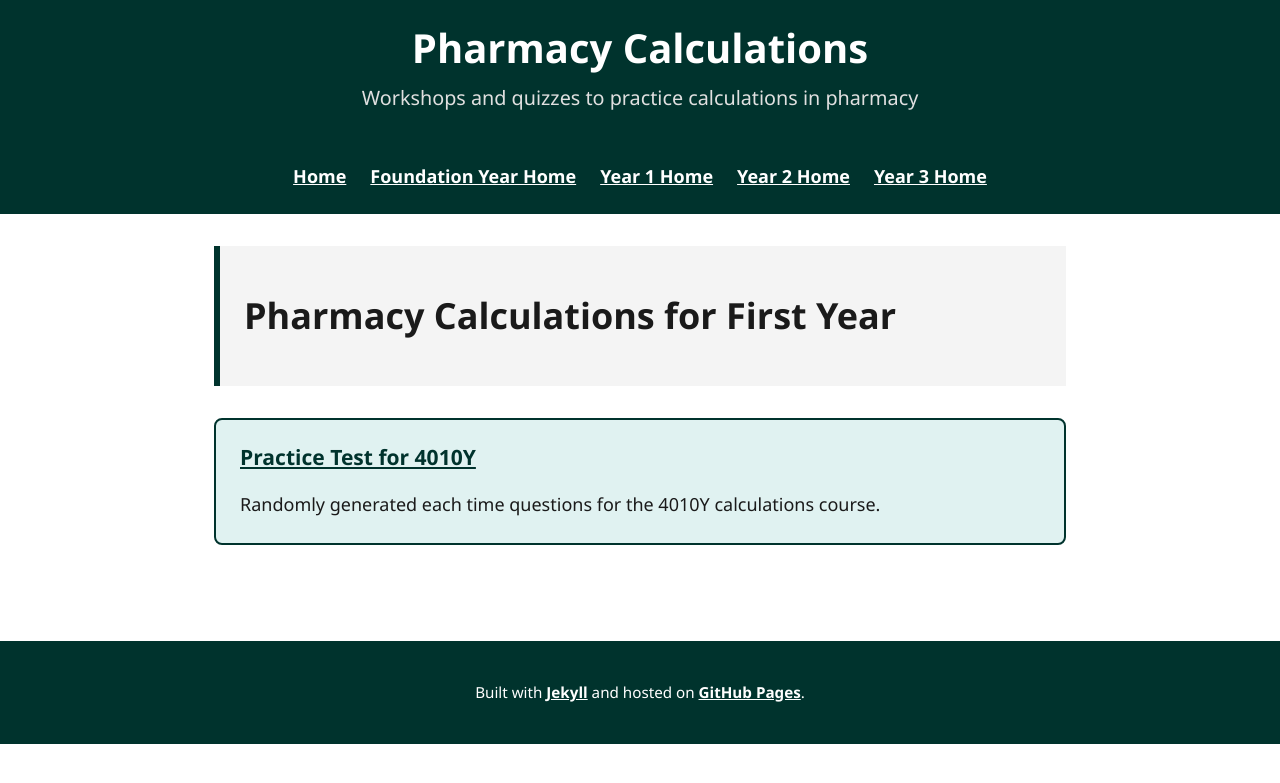
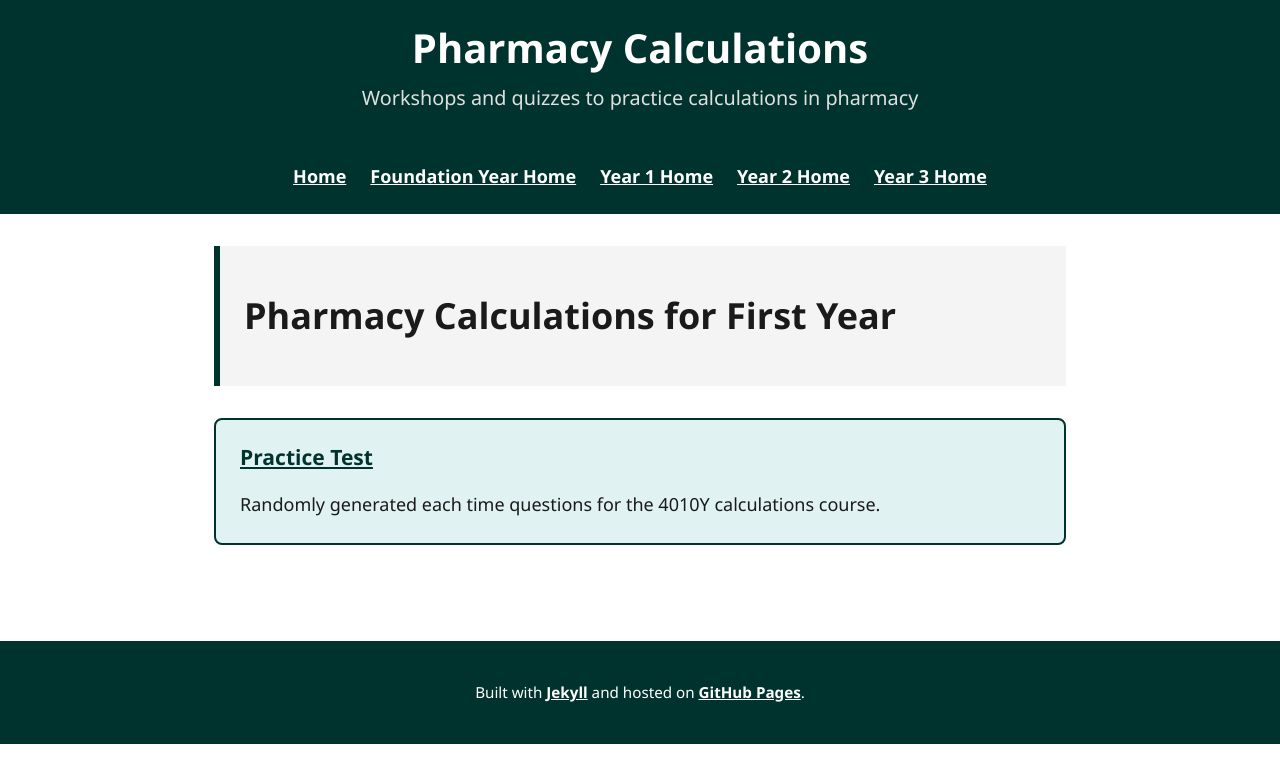
Before and after one commit to probe973/let-pharmacy, a Jekyll site: the page built from 4/index.md, in a window 1280 px wide. Shown: the top 783 px of the page. Built offline with Jekyll 4.4.1, drawn with Linux system fonts in a browser that asks for light colours.

Commit message:
Update index.md

```diff
--- a/4/index.md
+++ b/4/index.md
@@ -13,7 +13,7 @@ title: Year 1 Home
     <a href="{{ "/4/mock.html" | relative_url }}" class="card">
         <div class="card-content">
             <div class="card-text">
-                <h3>Practice Test for 4010Y</h3>
+                <h3>Practice Test</h3>
                 <p>Randomly generated each time questions for the 4010Y calculations course.</p>
             </div>
         </div>
```
